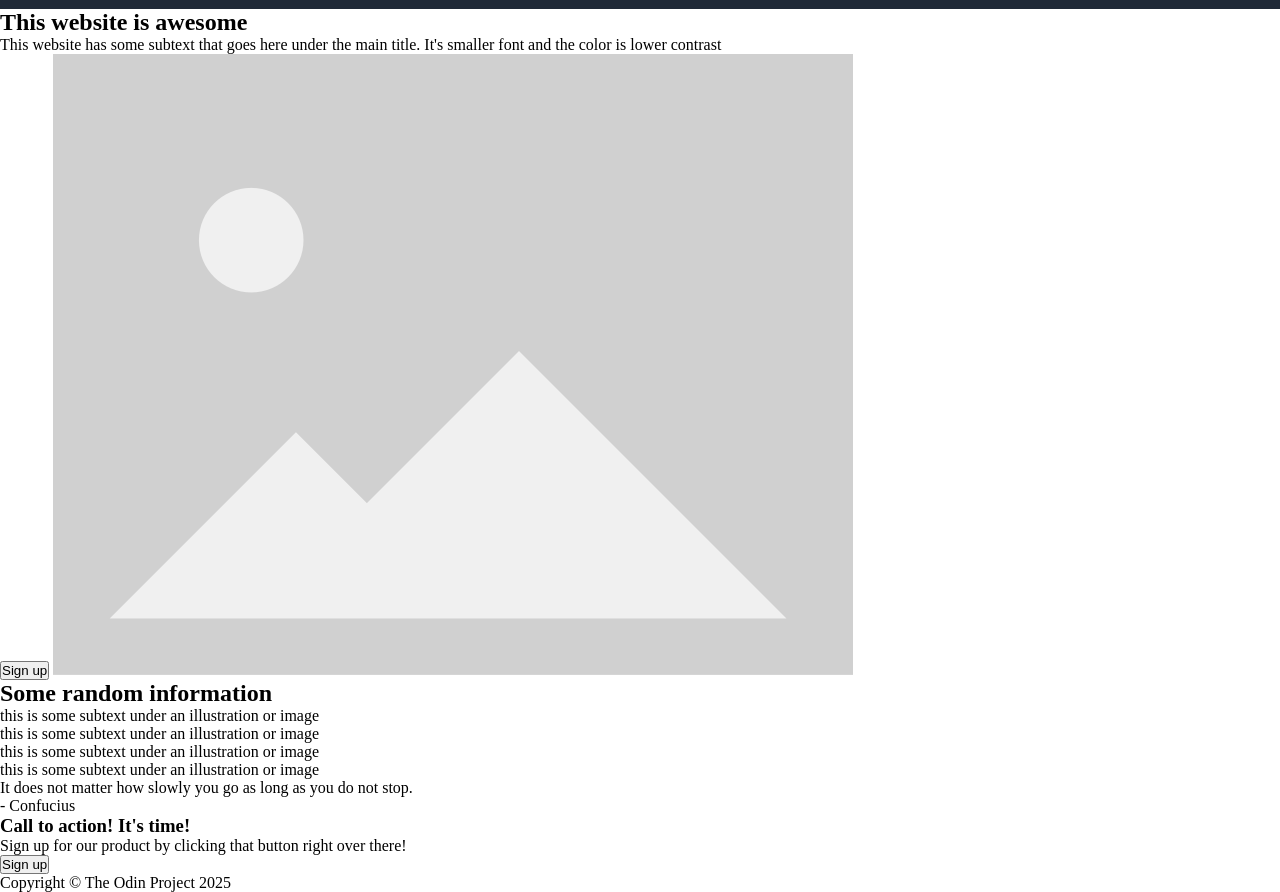
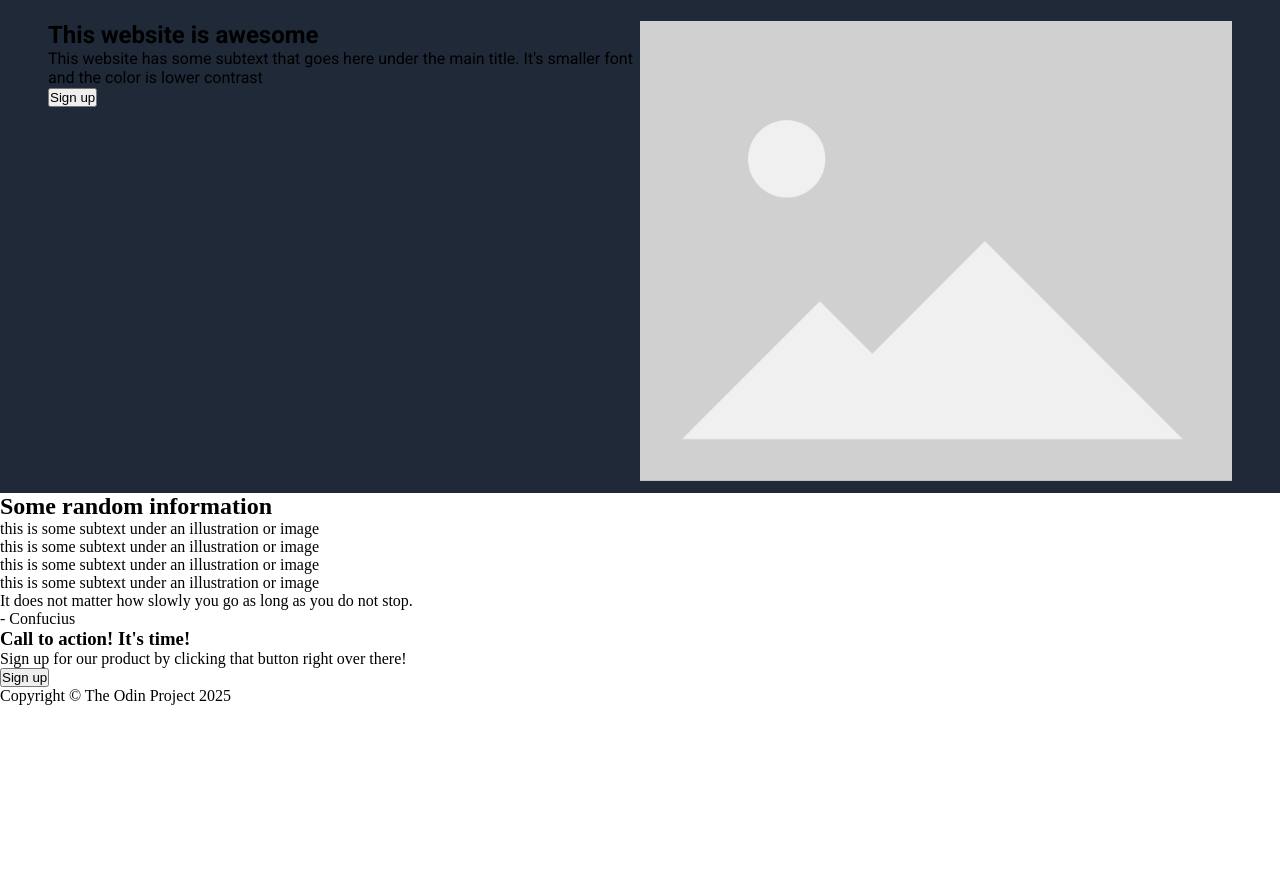
Before and after one commit to natalija-zdravkovic/landing-page, a plain HTML site: page index.html in a window 1280 px wide. Shown: the part 43-935 px from the top of the page. After the commit the page ends 800 px from the top, so only its background shows below. Drawn offline with Linux system fonts and the light colour scheme.

Commit message:
Add CSS styling for section under header
Added outer container with two inner boxes below the header

```diff
--- a/index.html
+++ b/index.html
@@ -18,12 +18,18 @@
             </div>
         </div>
 
-        <h2 class="main title">This website is awesome</h2>
-        <p class="subtext">This website has some subtext that goes here under the main title.
-            It's smaller font and the color is lower contrast
-        </p>
-        <button>Sign up</button>
-        <img src="../images/placeholder.png" alt="this is a placeholder for an image">
+        <div class="outer-container">
+
+            <div class="container1">
+            <h2 class="main-title">This website is awesome</h2>
+            <p class="subtext">This website has some subtext that goes here under the main title.
+                It's smaller font and the color is lower contrast
+            </p>
+            <button>Sign up</button>
+            </div>
+
+        <img class="container2" src="../images/placeholder.png" alt="this is a placeholder for an image">
+        </div>
 
         <h2 class="information">Some random information</h2>
         <div class="container">
--- a/styles.css
+++ b/styles.css
@@ -10,7 +10,6 @@
     justify-content: space-between;
     font-family: "Roboto";
     background-color: #1F2937;
-    color: white;
     text-align: center;
     padding: 12px 48px;
 }
@@ -35,3 +34,21 @@ a {
     text-decoration: none;
     color:#E5E7EB;
 }
+
+.outer-container {
+    display: flex;
+    flex-direction: row;
+    align-items:flex-start;
+    background-color: #1F2937;
+    font-family: "Roboto";
+    margin: 0;
+    padding: 12px 48px;
+}
+
+.container1 {
+    width: 50%;
+}
+
+.container2 {
+    width: 50%;
+}
```
